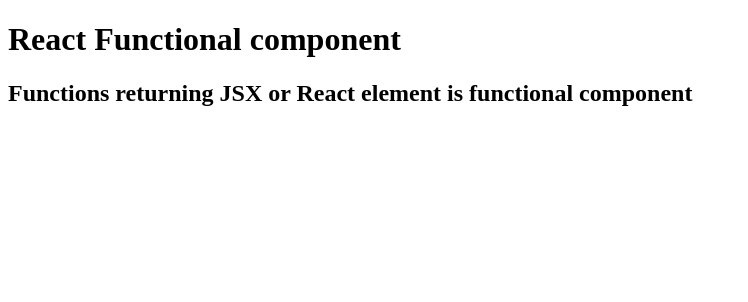
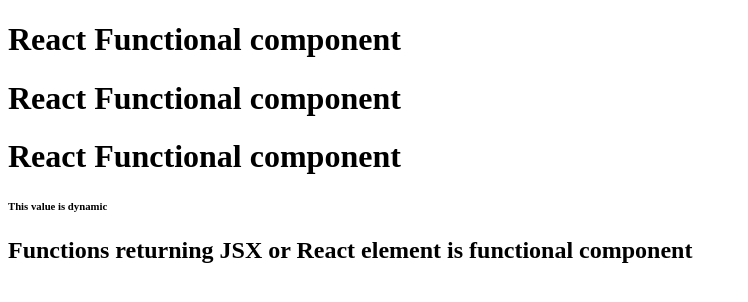
Before and after one commit to shalini081996/React, a React (Vite) app: page / in a window 1280 px wide. Shown: the top 302 px of the page, without its empty margins (0-748 px from the left). Built offline with nearby package versions, Linux system fonts and the light colour scheme.

Commit message:
Different ways of rendering dynamic content in JSX

```diff
--- a/App.js
+++ b/App.js
@@ -5,9 +5,13 @@
 const root = ReactDOM.createRoot(document.getElementById("root"));
 const Title = () => (<h1 className="title">React Functional component</h1>);
 // component composition
+let dynamicValue = 'This value is dynamic';
 const HeadingComponent = () => (
     <div className="container">
-        <Title />
+        {Title()}
+        <Title></Title>
+        <Title/>
+        <h6>{dynamicValue}</h6>
         <h2 className="heading">Functions returning JSX or React element is functional component</h2>
     </div>
 );
```
